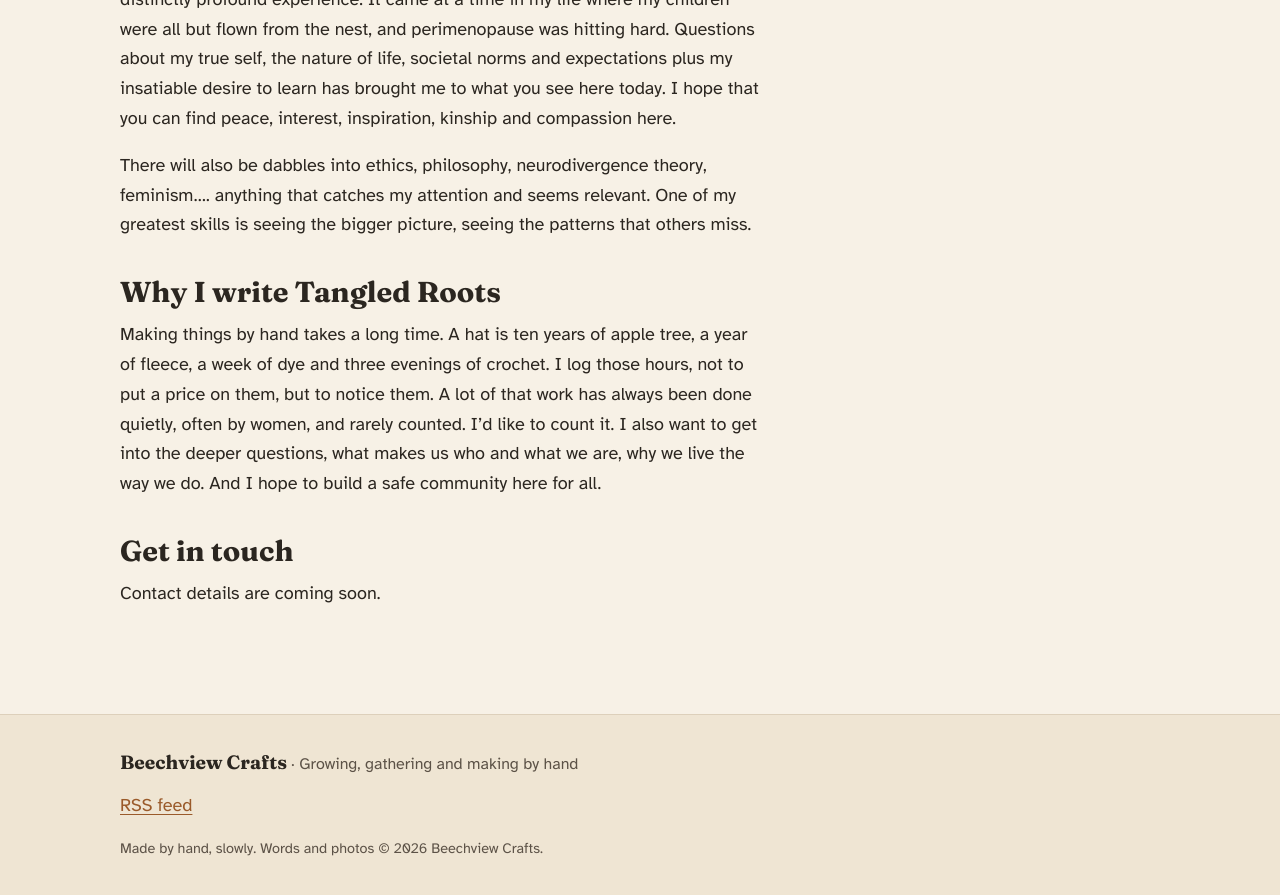
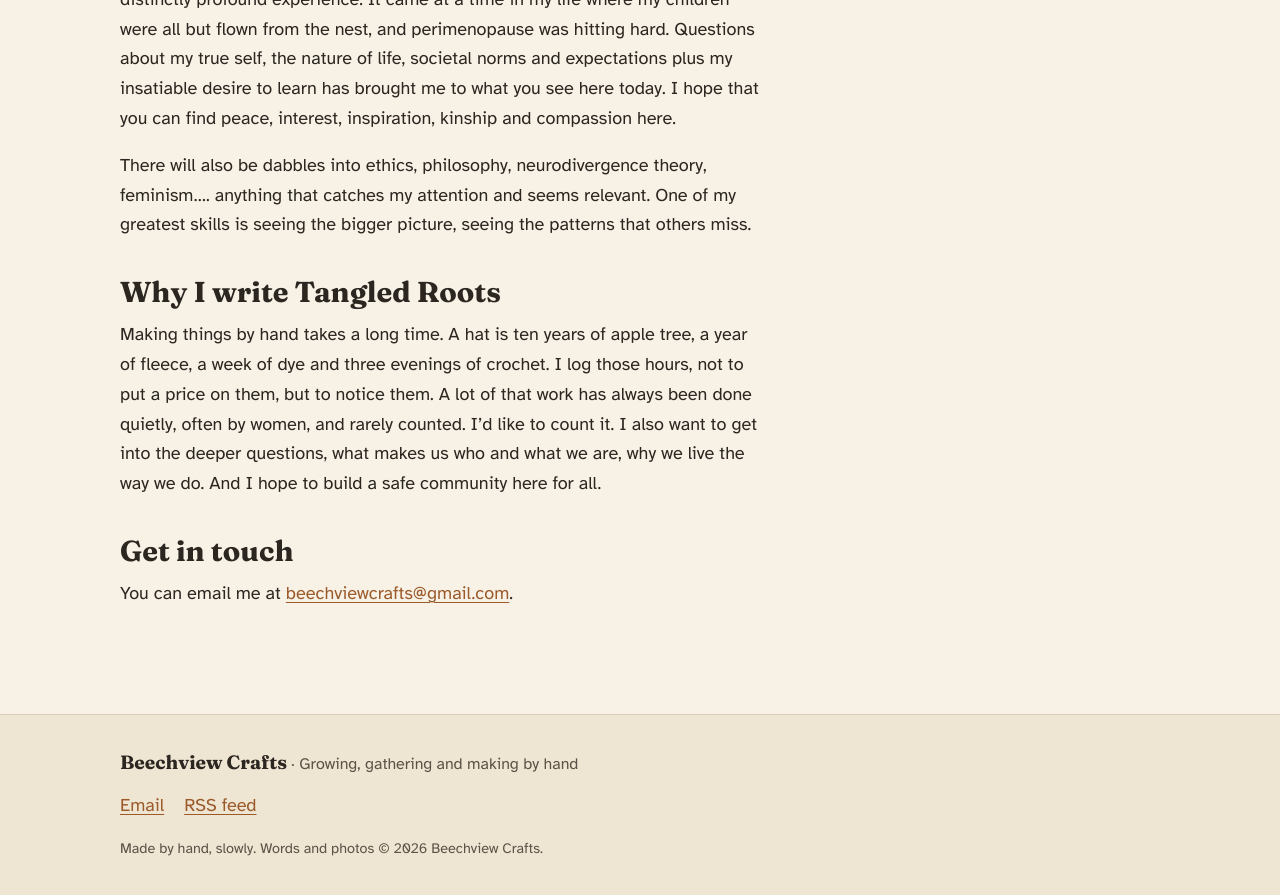
Before and after one commit to spinner77/spinner77.github.io, a Jekyll site: the page built from about.md, in a window 1280 px wide and 900 px high, scrolled down 812 px. Shown: the top 895 px of the window. Built offline with Jekyll 4.4.1, drawn with Linux system fonts in a browser that asks for light colours.

Commit message:
Update email address in configuration file

```diff
--- a/_config.yml
+++ b/_config.yml
@@ -22,7 +22,7 @@ baseurl: ""
 
 # --- Contact and social links --------------------------------------------
 # Leave any of these empty ("") to hide it from the footer.
-email: ""            # e.g. your new Beechview Crafts Gmail address
+email: "beechviewcrafts@gmail.com"
 instagram: ""        # just the handle, without the @
 youtube: ""          # full link to the channel
 
```
